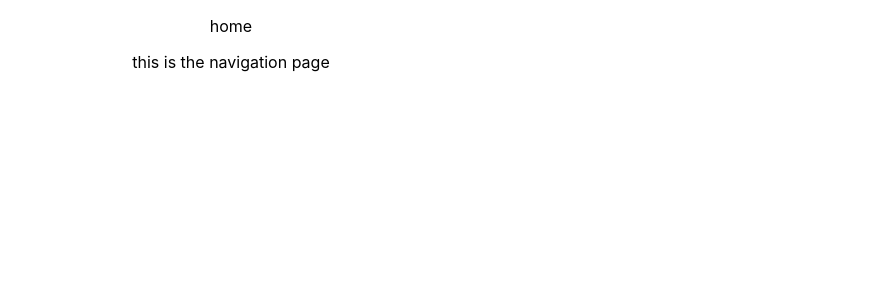
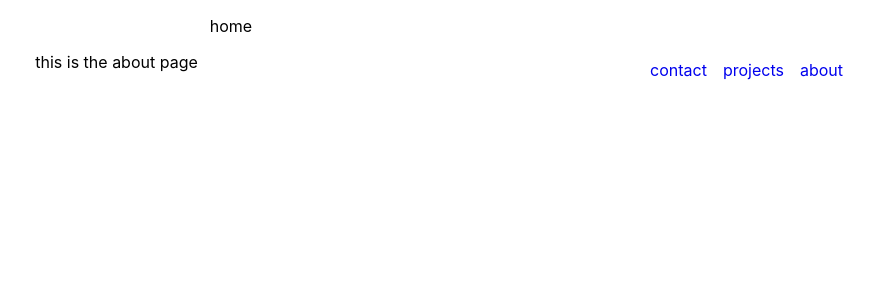
Before and after one commit to sarahrosecooper/sarahrose-p, a React (Create React App) app in the folder sarah-rose-port/: page / in a window 1280 px wide. Shown: the top 300 px of the page, without its empty margins (409-1280 px from the left). Built offline with nearby package versions, Linux system fonts and the light colour scheme.

Commit message:
(styles) Basis of nav skeleton

```diff
--- a/sarah-rose-port/package.json
+++ b/sarah-rose-port/package.json
@@ -8,6 +8,7 @@
     "@testing-library/user-event": "^12.8.3",
     "react": "^17.0.1",
     "react-dom": "^17.0.1",
+    "react-router-dom": "^5.2.0",
     "react-scripts": "4.0.3",
     "styled-components": "^5.2.1",
     "web-vitals": "^1.1.1"
--- a/sarah-rose-port/src/App.js
+++ b/sarah-rose-port/src/App.js
@@ -1,14 +1,27 @@
 import React from "react";
 import "./App.css";
+import { Route, Switch } from "react-router-dom";
 import Navigation from "./components/Navigation";
 import Projects from "./components/Projects";
 import Contact from "./components/Contact";
+import About from "./components/About";
 
 function App() {
   return (
     <div className="App">
       <p>home</p>
       <Navigation />
+      <Switch>
+        <Route path="/contact">
+          <Contact />
+        </Route>
+        <Route path="/projects">
+          <Projects />
+        </Route>
+        <Route exact path="/">
+          <About />
+        </Route>
+      </Switch>
     </div>
   );
 }
--- /dev/null
+++ b/sarah-rose-port/src/Navigation.css
@@ -0,0 +1,9 @@
+li {
+  float: right;
+}
+
+a {
+  display: block;
+  padding: 8px;
+  text-decoration: none;
+}
--- /dev/null
+++ b/sarah-rose-port/src/components/About.js
@@ -0,0 +1,7 @@
+import React from "react";
+
+const About = () => {
+  return <div>this is the about page</div>;
+};
+
+export default About;
--- a/sarah-rose-port/src/components/Navigation.js
+++ b/sarah-rose-port/src/components/Navigation.js
@@ -1,7 +1,39 @@
+import "../Navigation.css";
 import React from "react";
+import styled from "styled-components";
+import { Link } from "react-router-dom";
+
+const Nav = styled.nav``;
+
+const Container = styled.ul`
+  list-style-type: none;
+  margin: 0;
+  padding: 0;
+  padding-right: 20px;
+`;
+
+const NavElements = styled.li`
+  display: inline;
+`;
 
 const Navigation = () => {
-  return <div>this is the navigation page</div>;
+  return (
+    <div>
+      <Nav>
+        <Container>
+          <NavElements>
+            <Link to="/">about</Link>
+          </NavElements>
+          <NavElements>
+            <Link to="/projects">projects</Link>
+          </NavElements>
+          <NavElements>
+            <Link to="/contact">contact</Link>
+          </NavElements>
+        </Container>
+      </Nav>
+    </div>
+  );
 };
 
 export default Navigation;
--- a/sarah-rose-port/src/index.js
+++ b/sarah-rose-port/src/index.js
@@ -1,11 +1,14 @@
 import React from "react";
 import ReactDOM from "react-dom";
+import { BrowserRouter as Router } from "react-router-dom";
 import "./index.css";
 import App from "./App";
 
 ReactDOM.render(
   <React.StrictMode>
-    <App />
+    <Router>
+      <App />
+    </Router>
   </React.StrictMode>,
   document.getElementById("root")
 );
```
Also changed, not shown: 1 other file (tests, documents, lock files or other folders).
